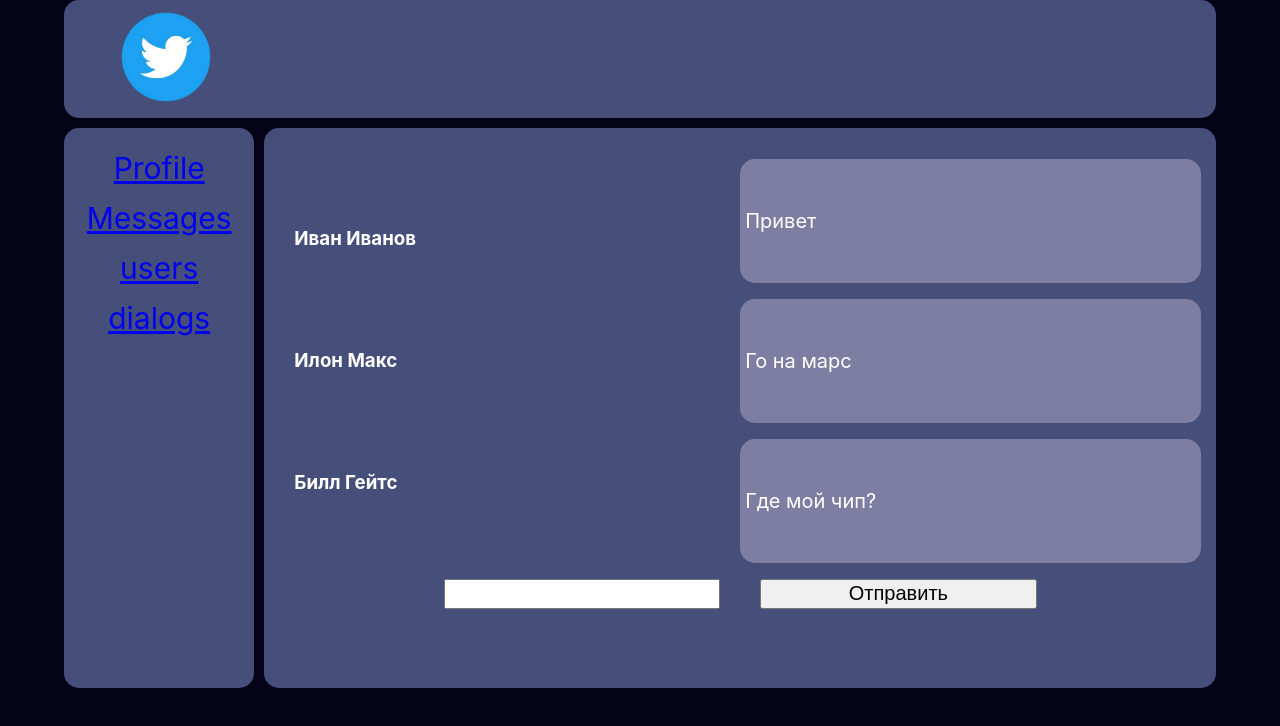
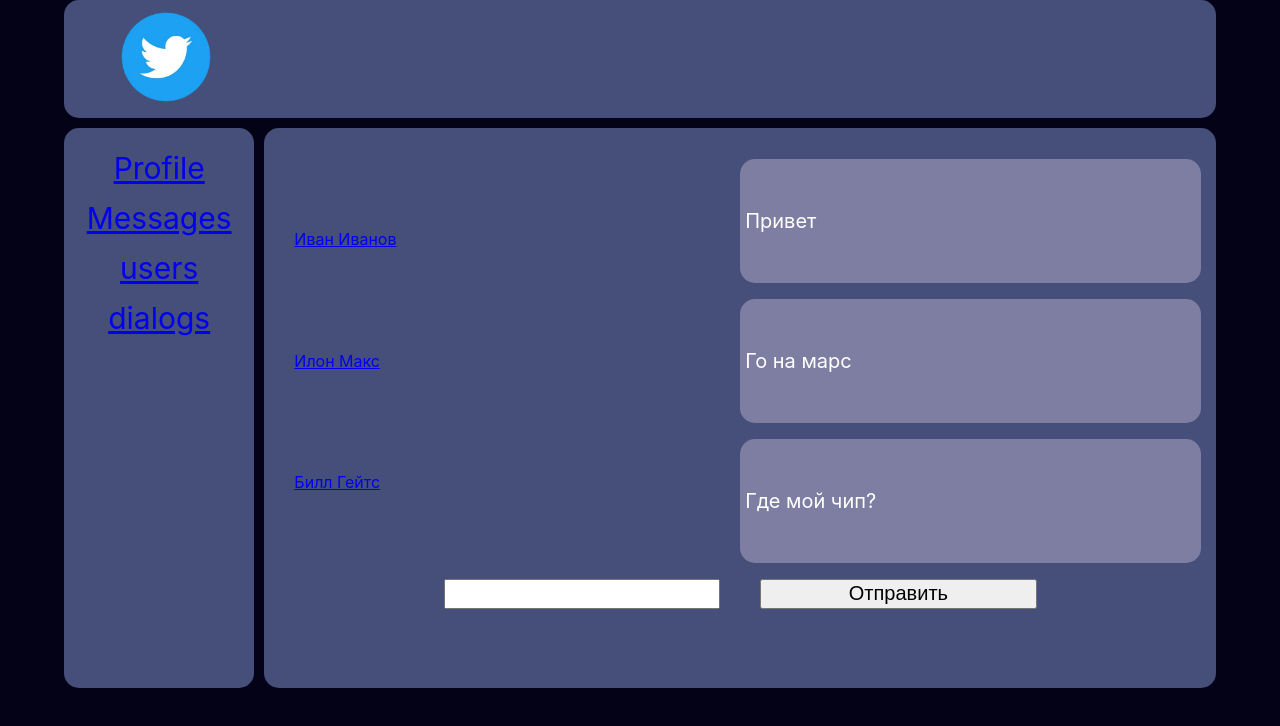
Before and after one commit to GrinRoz/Social-Maks, a React (Create React App) app: page /dialogs in a window 1280 px wide. Shown: the top 726 px of the page. Built offline with nearby package versions, Linux system fonts and the light colour scheme.

Commit message:
fixed bugs, id User Name

```diff
--- a/src/App.css
+++ b/src/App.css
@@ -35,4 +35,5 @@ body{
   grid-area: content;
   border-radius: 15px;
   padding: 15px;
+  background-color: #464f79;
 }
--- a/src/App.js
+++ b/src/App.js
@@ -5,10 +5,15 @@ import Nav from './components/Nav/Nav.jsx';
 import Content from './components/Content/Content.jsx';
 import Error from './components/Error.jsx'
 import Dialogs from './components/Dialogs/Dialogs.jsx'
-// import Messages from './components/'
-// import logo1 from './components/Content/vasya-logo.png'
+import Messages from './components/Dialogs/Message.jsx'
+import Users from './components/Dialogs/User.jsx'
+import Name from './components/Dialogs/Name.jsx'
+import logo1 from './components/Content/vasya-logo.png'
 import image from './components/Content/image.png'
 import {BrowserRouter, Route, Routes} from 'react-router-dom';
+
+let userName = ["Иван Иванов", "Илон Макс", "Билл Гейтс"]
+console.log(userName[0])
 
 function App() {
   return (
@@ -18,9 +23,12 @@ function App() {
         <Nav />
         <Routes>
           <Route path='/profile' exact element={<Content name="Elon Maks" image={image}/>} />
-          {/* <Route path='/messages' exact element={<Messages/>} />
-          <Route path='/users' exact element={<Users/>} /> */}
-          <Route path='/dialogs' exact element={<Dialogs/>} />
+          <Route path='/messages' exact element={<Messages/>} />
+          <Route path='/users' exact element={<Users/>} />
+          <Route path='/dialogs' exact element={<Dialogs/>}/>
+            <Route path='/dialogs/1' exact element={<Name element={userName[0]}/>} />
+            <Route path='/dialogs/2' exact element={<Name element={userName[1]}/>} />
+            <Route path='/dialogs/3' exact element={<Name element={userName[2]}/>} />
           <Route path='*' exact element={<Error/>} />
         </Routes>
       </BrowserRouter>
--- a/src/components/Dialogs/Dialogs.jsx
+++ b/src/components/Dialogs/Dialogs.jsx
@@ -1,19 +1,23 @@
 import react from "react";
 import User from './User.jsx'
 import Message from './Message.jsx'
+let dialogsNames = {
+    name: "Иван Иванов",
+    id: "1"
+}
 
 export default function Dialogs(){
     return(
             <div className="dialogs-content">
                 <div className="dialogs-name">
-                    <User name="Иван Иванов"/>
-                    <User name="Илон Макс"/>
-                    <User name="Билл Гейтс"/>
+                    <User name={"Иван Иванов"} id={"1"}/>
+                    <User name={"Илон Макс"} id={"2"}/>
+                    <User name={"Билл Гейтс"} id={"3"}/>
                 </div>
                 <div className="dialogs-message">
-                    <Message message="Привет"/>
-                    <Message message="Го на марс"/>
-                    <Message message="Где мой чип?"/>
+                    <Message message={"Привет"}/>
+                    <Message message={"Го на марс"}/>
+                    <Message message={"Где мой чип?"}/>
                 </div>
                 <div className="dialogs-send">
                     <input type="text" />
--- /dev/null
+++ b/src/components/Dialogs/Name.jsx
@@ -0,0 +1,9 @@
+import react from "react";
+
+export default function Name({element}){
+    return (
+        <div className="content">
+            {element}
+        </div>
+    )
+}
--- a/src/components/Dialogs/User.jsx
+++ b/src/components/Dialogs/User.jsx
@@ -1,9 +1,11 @@
 import react from "react";
+import {NavLink} from 'react-router-dom';
 
 export default function User(props){
     return (
         <div className="dialogs-name__item">
-            <h3>{props.name}</h3>
+            {/* <h3>{props.name}</h3> */}
+            <NavLink to={`/dialogs/${props.id}`}>{props.name}</NavLink>
         </div>
     )
 }
```
